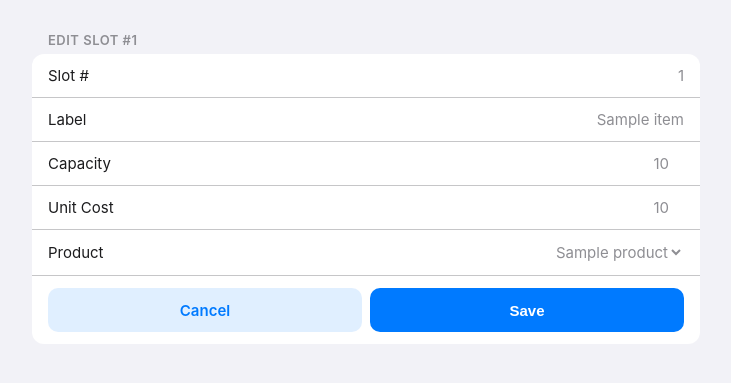
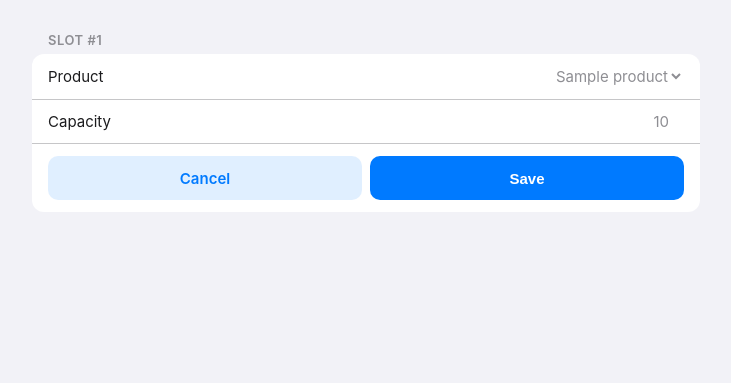
Before and after one commit to maijime/vending-inv, a Flask app: template templates/edit_item.html in a window 1280 px wide. Shown: the part 86-469 px from the top of the page, without its empty margins (274-1005 px from the left). Run offline with Flask 3, Linux system fonts and the light colour scheme; the template is opened without the code that fills it: most values are stand-ins (such as "Sample title", 1, 10 or a date in 2020).

Commit message:
Fix database locked error, simplify edit slot
Database:
- Added 10s timeout to SQLite connections
- Restock POST uses single connection (was opening 2, causing lock)
- Restock uses sales-based current level (not stale snapshots)

Edit Slot:
- Simplified to just product dropdown + capacity
- Removed label and unit cost fields (synced from product)
- When you assign a product, item_name and unit_cost auto-update

```diff
--- a/app.py
+++ b/app.py
@@ -177,25 +177,27 @@ def restock():
         c = conn.cursor()
 
         if action == 'restock_machine':
-            # Track how much each product was restocked
+            last_restock = db.get_setting('last_restock_date') or '2000-01-01'
             product_deductions = {}
             for key, value in request.form.items():
                 if key.startswith('slot_') and value:
                     item_num = key.replace('slot_', '')
                     new_level = int(value)
-                    # Get current level and product_id
+                    # Calculate current level from sales since last restock
                     c.execute('''SELECT i.capacity, i.product_id,
-                                        COALESCE(inv.current_level, i.capacity) as current_level
-                                 FROM items i
-                                 LEFT JOIN inventory_snapshots inv ON i.item_num = inv.item_num
-                                     AND inv.date = (SELECT MAX(date) FROM inventory_snapshots WHERE item_num = i.item_num)
-                                 WHERE i.item_num = ?''', (item_num,))
+                                        i.capacity - COALESCE(
+                                            (SELECT SUM(ds.quantity_sold) FROM daily_sales ds
+                                             WHERE ds.item_num = i.item_num AND ds.date >= ?), 0
+                                        ) as current_level
+                                 FROM items i WHERE i.item_num = ?''', (last_restock, item_num))
                     row = c.fetchone()
-                    if row and new_level > row['current_level']:
-                        added = new_level - row['current_level']
-                        pid = row['product_id']
-                        if pid:
-                            product_deductions[pid] = product_deductions.get(pid, 0) + added
+                    if row:
+                        current = max(0, row['current_level'])
+                        if new_level > current:
+                            added = new_level - current
+                            pid = row['product_id']
+                            if pid:
+                                product_deductions[pid] = product_deductions.get(pid, 0) + added
                         c.execute('INSERT OR REPLACE INTO inventory_snapshots (date, item_num, current_level, capacity) VALUES (?, ?, ?, ?)',
                                   (date, item_num, new_level, row['capacity']))
 
@@ -203,7 +205,8 @@ def restock():
             for pid, qty in product_deductions.items():
                 c.execute('UPDATE products SET home_qty = MAX(home_qty - ?, 0) WHERE id = ?', (qty, pid))
 
-            db.set_setting('last_restock_date', date)
+            # Set restock date on same connection
+            c.execute('INSERT OR REPLACE INTO settings (key, value) VALUES (?, ?)', ('last_restock_date', date))
 
         conn.commit()
         conn.close()
@@ -286,11 +289,17 @@ def edit_item(item_num):
 def update_item(item_num):
     conn = db.get_connection()
     c = conn.cursor()
-    c.execute('UPDATE items SET item_name = ?, capacity = ?, unit_cost = ?, product_id = ? WHERE item_num = ?',
-              (request.form['item_name'], int(request.form['capacity']),
-               float(request.form['unit_cost']),
-               int(request.form['product_id']) if request.form.get('product_id') else None,
-               item_num))
+    pid = int(request.form['product_id']) if request.form.get('product_id') else None
+    capacity = int(request.form['capacity'])
+    # Sync item_name and unit_cost from product
+    if pid:
+        c.execute('SELECT name, unit_cost FROM products WHERE id = ?', (pid,))
+        p = c.fetchone()
+        c.execute('UPDATE items SET item_name = ?, capacity = ?, unit_cost = ?, product_id = ? WHERE item_num = ?',
+                  (p['name'], capacity, p['unit_cost'], pid, item_num))
+    else:
+        c.execute('UPDATE items SET capacity = ?, product_id = NULL WHERE item_num = ?',
+                  (capacity, item_num))
     conn.commit()
     conn.close()
     return redirect(url_for('inventory'))
--- a/database.py
+++ b/database.py
@@ -7,7 +7,7 @@ from typing import List, Dict, Optional
 DB_PATH = 'vending.db'
 
 def get_connection():
-    conn = sqlite3.connect(DB_PATH)
+    conn = sqlite3.connect(DB_PATH, timeout=10)
     conn.row_factory = sqlite3.Row
     return conn
 
--- a/templates/edit_item.html
+++ b/templates/edit_item.html
@@ -2,36 +2,24 @@
 {% block header_title %}✏️ Edit Slot{% endblock %}
 
 {% block content %}
-<div class="card-header">Edit Slot #{{ item.item_num }}</div>
+<div class="card-header">Slot #{{ item.item_num }}</div>
 <div class="card">
     <form method="POST" action="/items/update/{{ item.item_num }}">
         <div class="form-field">
-            <label>Slot #</label>
-            <span class="list-row-value">{{ item.item_num }}</span>
-        </div>
-        <div class="form-field">
-            <label>Label</label>
-            <input type="text" name="item_name" value="{{ item.item_name }}" required style="width:140px;">
-        </div>
-        <div class="form-field">
-            <label>Capacity</label>
-            <input type="number" name="capacity" value="{{ item.capacity }}" required min="1">
-        </div>
-        <div class="form-field">
-            <label>Unit Cost</label>
-            <input type="number" name="unit_cost" value="{{ item.unit_cost }}" required step="0.01" min="0">
-        </div>
-        <div class="form-field">
             <label>Product</label>
-            <select name="product_id" style="width:140px;">
+            <select name="product_id" style="width:160px;">
                 <option value="">— None —</option>
                 {% for p in products %}
                 <option value="{{ p.id }}" {% if p.id == item.product_id %}selected{% endif %}>{{ p.name }}</option>
                 {% endfor %}
             </select>
         </div>
+        <div class="form-field">
+            <label>Capacity</label>
+            <input type="number" name="capacity" value="{{ item.capacity }}" required min="1" style="width:60px;">
+        </div>
         <div class="btn-row">
-            <a href="/items" class="btn btn-secondary" style="flex:1;">Cancel</a>
+            <a href="/inventory" class="btn btn-secondary" style="flex:1;">Cancel</a>
             <button type="submit" class="btn" style="flex:1;">Save</button>
         </div>
     </form>
```
